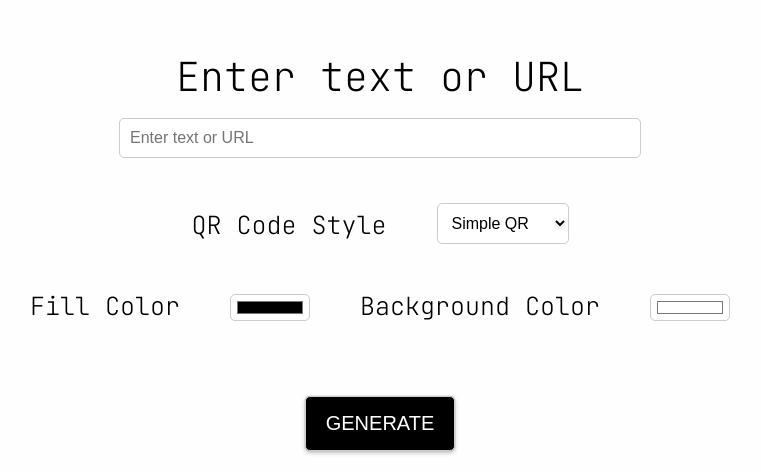
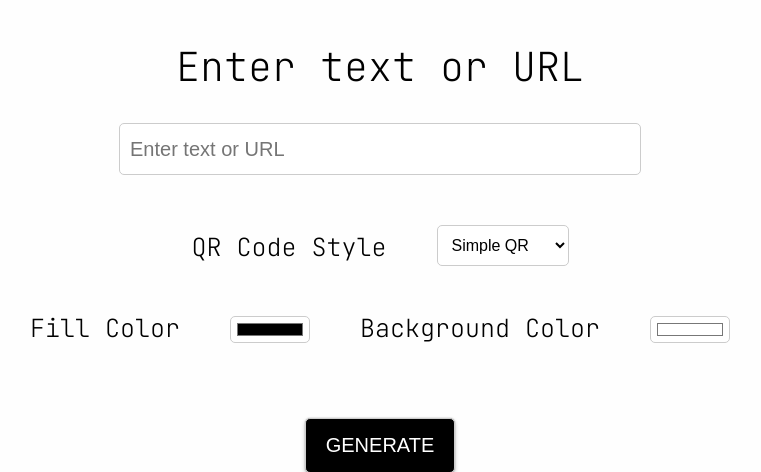
Before and after one commit to Zingzy/qrcode-api, a Flask app: page / in a window 1280 px wide. Shown: the part 64-536 px from the top of the page, without its empty margins (260-1021 px from the left). Run offline with Flask 3, Linux system fonts and the light colour scheme.

Commit message:
bug-fixes

```diff
--- a/static/css/index-style.css
+++ b/static/css/index-style.css
@@ -47,7 +47,7 @@ body {
     padding: 12px 15px;
     backdrop-filter: blur(10px);
     color: black;
-    margin-bottom: 50px;
+    margin-bottom: 40px;
 }
 
 .navbar-logo {
@@ -108,7 +108,10 @@ button {
 #qr-input {
     max-width: 500px;
     width: 500px;
-    margin: 5px 10px;
+    margin: 10px 10px;
+    margin-top: 20px;
+    height: 30px;
+    font-size: 20px;
 }
 
 input:hover,
--- a/static/js/index-script.js
+++ b/static/js/index-script.js
@@ -52,11 +52,11 @@ function generateQRCode() {
     var apiUrl;
 
     if (qrType === "simple") {
-        apiUrl = `https://qr.spoo.me/classic?text=${encodeURIComponent(
+        apiUrl = `https://qrcode-api-ten.vercel.app/classic?text=${encodeURIComponent(
             userInput,
         )}&fill=${fillColor}&back=${bgColor}`;
     } else {
-        apiUrl = `https://qr.spoo.me/gradient?text=${encodeURIComponent(
+        apiUrl = `https://qrcode-api-ten.vercel.app/gradient?text=${encodeURIComponent(
             userInput,
         )}&gradient1=${gradientColor}&gradient2=${gradient2Color}`;
     }
```
Also changed, not shown: 1 other file.
